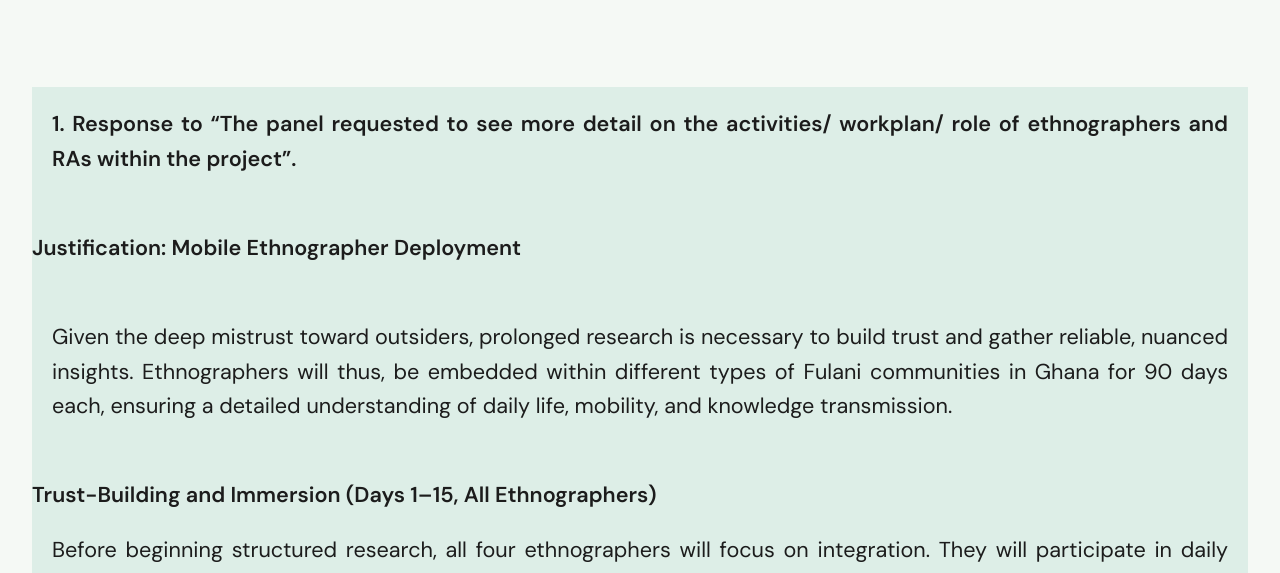
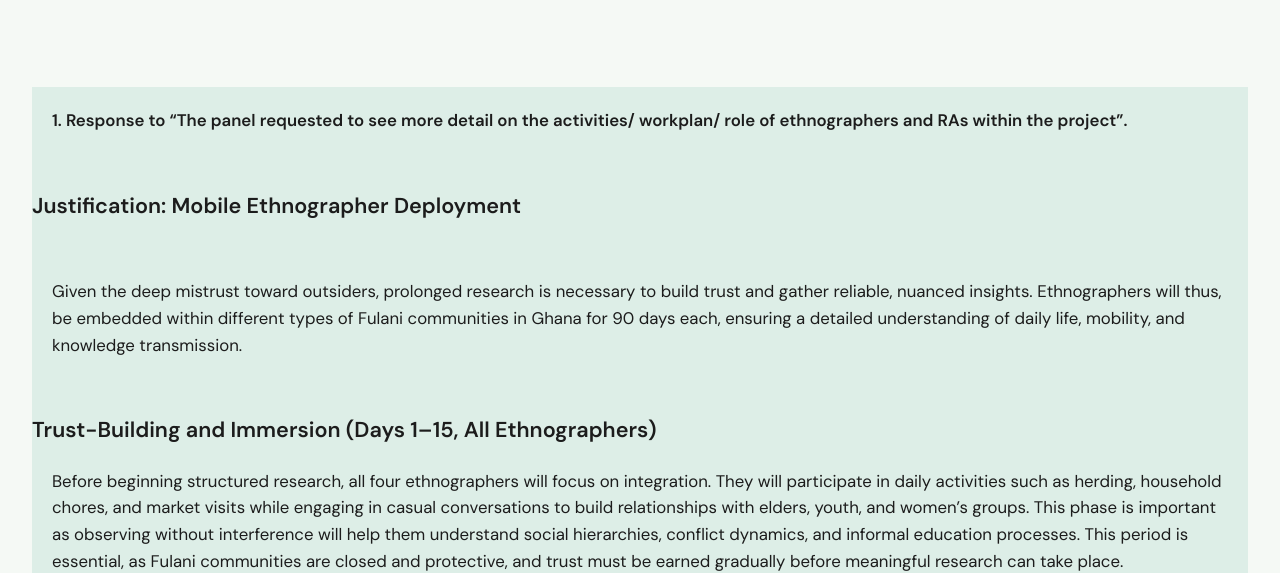
Before and after one commit to KojTrick/demoknowledgefrontiers, a plain HTML site: page html/moreactiv.html in a window 1280 px wide. Shown: the part 241-814 px from the top of the page. Drawn offline with nearby package versions, Linux system fonts and the light colour scheme.

Commit message:
Update mainstyle.css

```diff
--- a/mainstyle.css
+++ b/mainstyle.css
@@ -1664,9 +1664,9 @@ h3 {
 }
 
 .readtext p{
-	gap: 20px;
+	font-size:1.05rem;
 	padding: 20px;
-	text-align: justify;
+
 
 
 }
```
